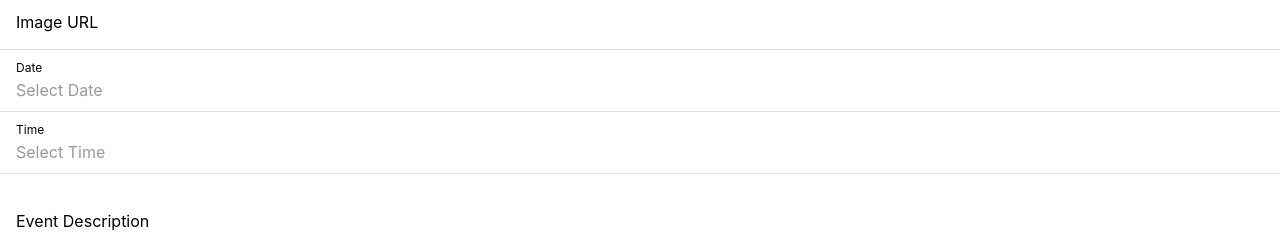
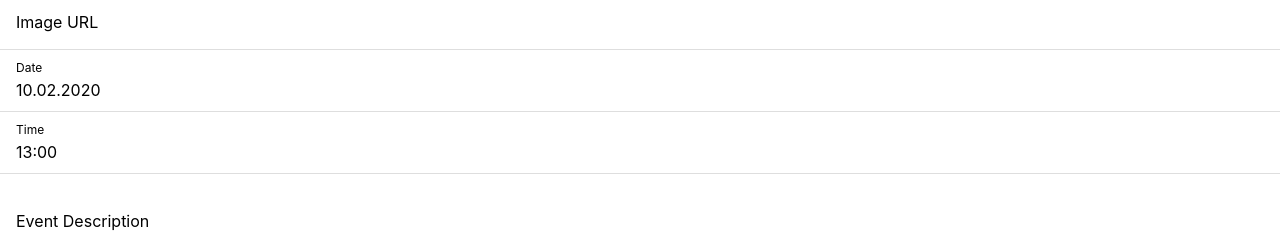
Before and after one commit to Verthon/event-app, a React (Create React App) app in the folder event-app/: page /create-event in a window 1280 px wide. Shown: the part 352-584 px from the top of the page. Built offline with nearby package versions, Linux system fonts and the light colour scheme; no server answers.

Commit message:
Resolved bugs with dayjs lib. Added full support for onChange ready to be submited to DB.

```diff
--- a/event-app/src/pages/CreateEvent.tsx
+++ b/event-app/src/pages/CreateEvent.tsx
@@ -26,7 +26,7 @@ const CreateEvents: React.FC = props => {
     categories: ['Sport', 'Music', 'Education', 'Business', 'Food&Drink'],
     category: 'Sport',
     imageUrl: '',
-    day: dayjs(),
+    day: dayjs().add(1, 'day').format('YYYY-MM-DD'),
     hour: '13:00',
     id: 0,
   })
@@ -34,13 +34,13 @@ const CreateEvents: React.FC = props => {
   const handleInputChange = (e: any) => {
     setForm({
       ...form,
-      [e.target.name]: e.currentTarget,
+      [e.target.name]: e.target.value,
     })
-    console.log('form var after change', form);
   }
 
   const handleSubmit = (e: React.FormEvent) => {
     e.preventDefault()
+    console.log('data to be submitted', form);
   }
 
   return (
@@ -101,6 +101,7 @@ const CreateEvents: React.FC = props => {
                 value={form.category}
                 cancelText="Cancel"
                 okText="Select"
+                onIonChange={e => handleInputChange(e)}
               >
                 {form.categories.map((cat, id) => {
                   return (
@@ -125,17 +126,18 @@ const CreateEvents: React.FC = props => {
 
             <IonItem>
               <IonLabel position="floating">Date</IonLabel>
-              <IonDatetime displayFormat="DD.MM" placeholder="Select Date" />
+              <IonDatetime max="2020" min={form.day} value={form.day} displayFormat="DD.MM.YYYY" placeholder="Select Date" />
             </IonItem>
 
             <IonItem>
               <IonLabel position="floating">Time</IonLabel>
-              <IonDatetime displayFormat="HH:mm" placeholder="Select Time" />
+              <IonDatetime value={form.hour} displayFormat="HH:mm" placeholder="Select Time" />
             </IonItem>
 
             <IonItem>
               <IonLabel position="floating">Event Description</IonLabel>
-              <IonTextarea placeholder="Event description" />
+              <IonTextarea cols={20}
+                    rows={10} placeholder="Event description" />
             </IonItem>
 
             <IonButton expand="block" type="submit" color="primary">
```
